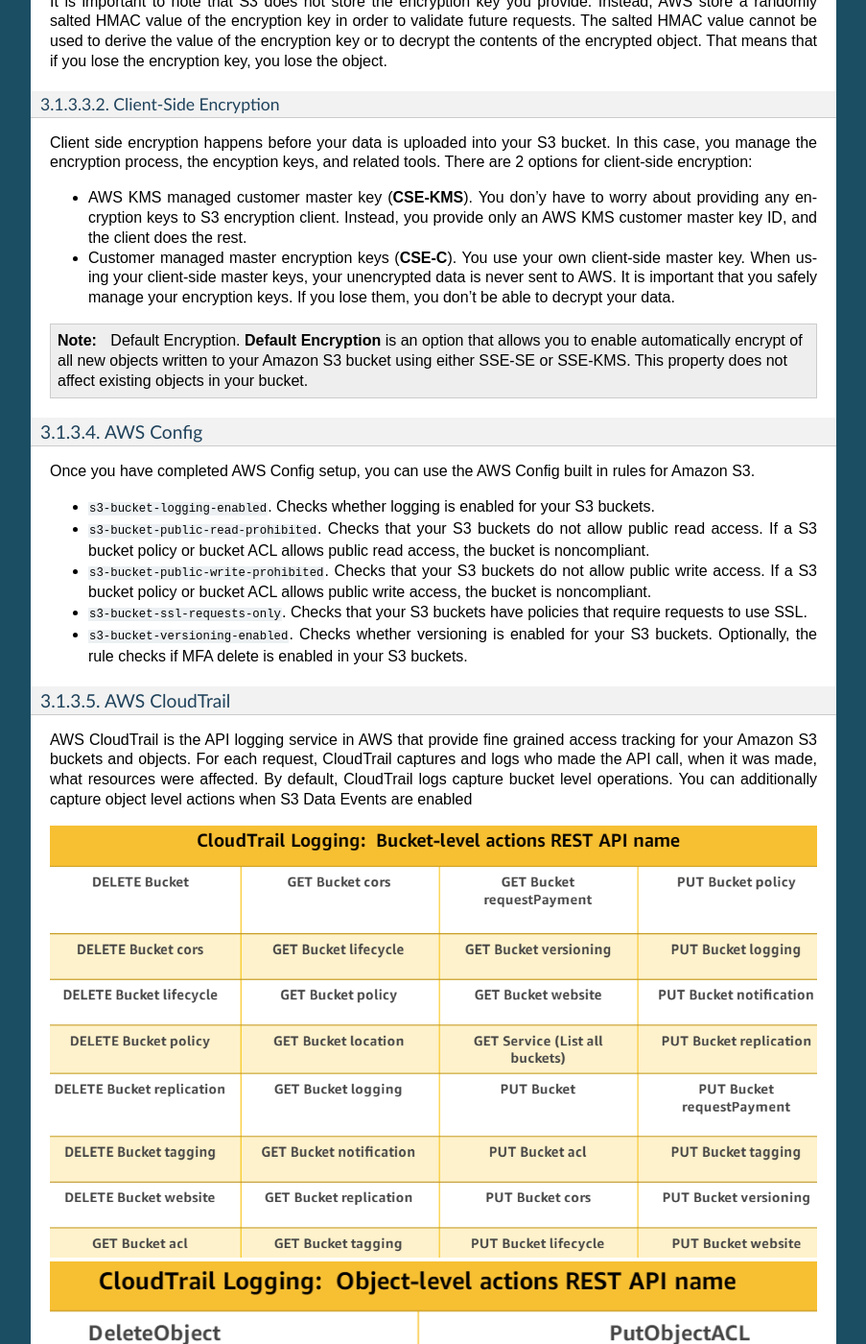
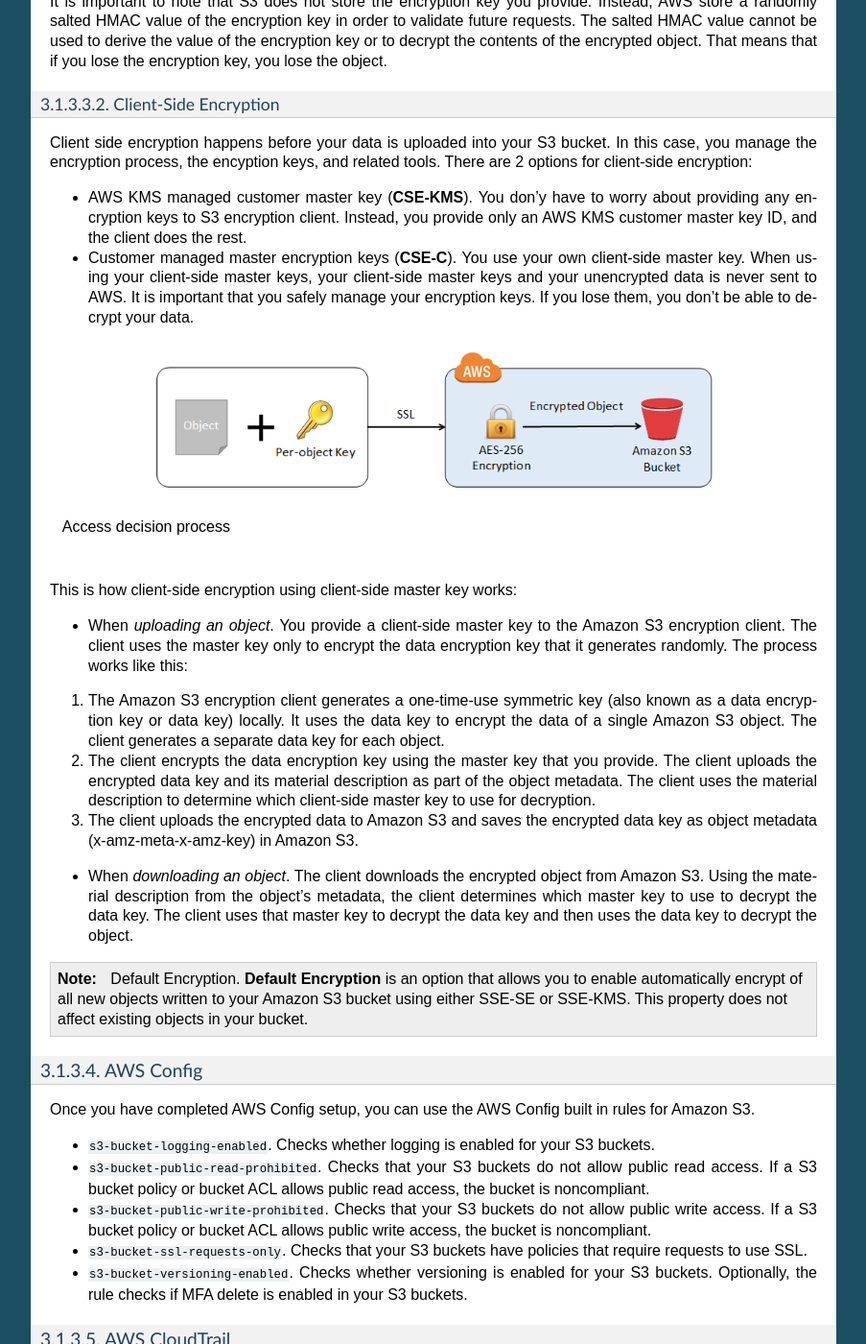
Before and after one commit to jacubero/aws-architect-associate, a Sphinx documentation site: the page built from docs/storage.rst, in a window 1280 px wide and 1400 px high, scrolled down 18648 px. Shown: the whole window at 96% size, without its empty margins (198-1101 px from the left). Built offline with Sphinx 7.4.7, drawn with Linux system fonts in a browser that asks for light colours; pages that are not in the unit, such as notebooks, are missing from menus.

Commit message:
New version

```diff
--- a/docs/storage.rst
+++ b/docs/storage.rst
@@ -574,7 +574,24 @@
 
 * AWS KMS managed customer master key (**CSE-KMS**). You don'y have to worry about providing any encryption keys to S3 encryption client. Instead, you provide only an AWS KMS customer master key ID, and the client does the rest.
 
-* Customer managed master encryption keys (**CSE-C**). You use your own client-side master key. When using your client-side master keys, your unencrypted data is never sent to AWS. It is important that you safely manage your encryption keys. If you lose them, you don't be able to decrypt your data.
+* Customer managed master encryption keys (**CSE-C**). You use your own client-side master key. When using your client-side master keys, your client-side master keys and your unencrypted data is never sent to AWS. It is important that you safely manage your encryption keys. If you lose them, you don't be able to decrypt your data.
+
+.. figure:: /storage_d/cse-c.png
+   :align: center
+
+   Access decision process
+
+This is how client-side encryption using client-side master key works:
+
+* When *uploading an object*. You provide a client-side master key to the Amazon S3 encryption client. The client uses the master key only to encrypt the data encryption key that it generates randomly. The process works like this:
+
+1. The Amazon S3 encryption client generates a one-time-use symmetric key (also known as a data encryption key or data key) locally. It uses the data key to encrypt the data of a single Amazon S3 object. The client generates a separate data key for each object.
+
+2. The client encrypts the data encryption key using the master key that you provide. The client uploads the encrypted data key and its material description as part of the object metadata. The client uses the material description to determine which client-side master key to use for decryption.
+
+3. The client uploads the encrypted data to Amazon S3 and saves the encrypted data key as object metadata (x-amz-meta-x-amz-key) in Amazon S3.
+
+* When *downloading an object*. The client downloads the encrypted object from Amazon S3. Using the material description from the object's metadata, the client determines which master key to use to decrypt the data key. The client uses that master key to decrypt the data key and then uses the data key to decrypt the object.
 
 .. Note:: Default Encryption.
 	**Default Encryption** is an option that allows you to enable automatically encrypt of all new objects written to your Amazon S3 bucket using either SSE-SE or SSE-KMS. This property does not affect existing objects in your bucket.
```
Also changed, not shown: docs/automation.rst (+19 -1 lines), docs/storage_d/cse-c.png (added).
